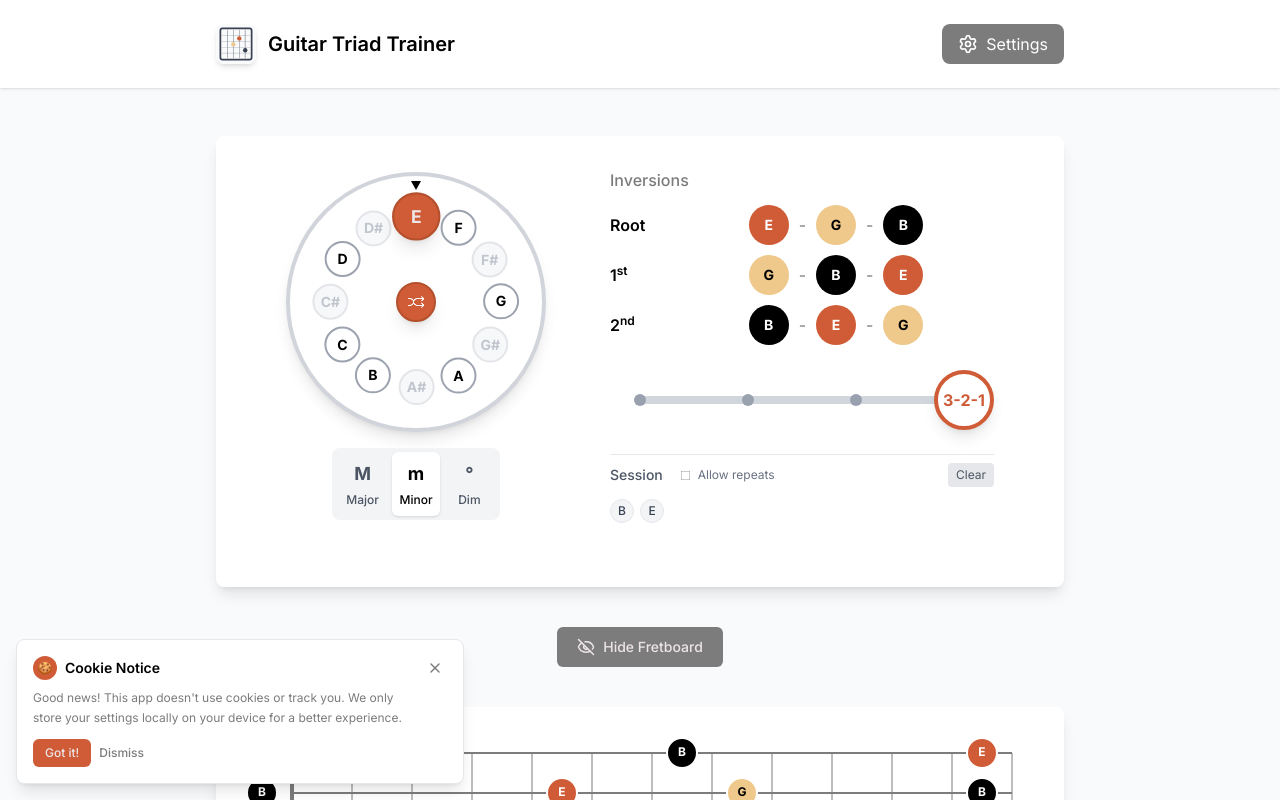
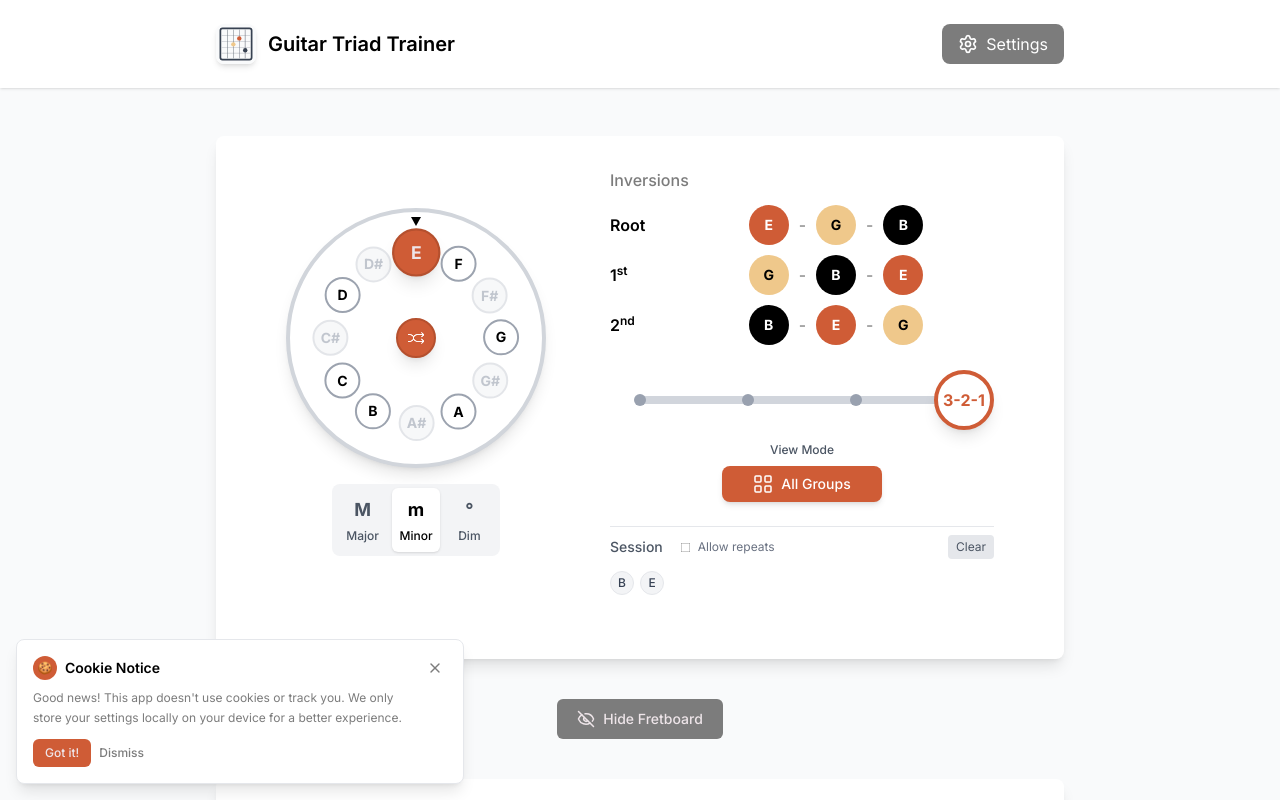
Before and after one commit to chenkasirer/triads, a React (Vite) app: page / in a window 1280 px wide. Shown: the top 800 px of the page. Built offline with nearby package versions, Linux system fonts and the light colour scheme.

Commit message:
all groups

```diff
--- a/src/App.tsx
+++ b/src/App.tsx
@@ -12,6 +12,7 @@ function App() {
   const {
     currentExercise,
     showAnswer,
+    showAllStringGroups,
     generateNewExercise,
     toggleAnswer
   } = useAppStore();
@@ -24,10 +25,21 @@ function App() {
   }, [currentExercise, generateNewExercise]);
 
   const fretboardPositions = currentExercise ?
-    getAllTriadPositions(
-      currentExercise.root,
-      currentExercise.quality,
-      currentExercise.stringGroup
+    (showAllStringGroups
+      ? // Show all string groups
+        (['654', '543', '432', '321'] as const).flatMap(group =>
+          getAllTriadPositions(
+            currentExercise.root,
+            currentExercise.quality,
+            group
+          )
+        )
+      : // Show only selected string group
+        getAllTriadPositions(
+          currentExercise.root,
+          currentExercise.quality,
+          currentExercise.stringGroup
+        )
     ) : [];
 
   return (
--- a/src/components/ExerciseDisplay.tsx
+++ b/src/components/ExerciseDisplay.tsx
@@ -4,6 +4,7 @@ import { getTriadNotes } from '../fretboard';
 import { useAppStore } from '../store';
 import RootSelectorWheel from './RootSelectorWheel';
 import StringGroupSlider from './StringGroupSlider';
+import StringGroupToggle from './StringGroupToggle';
 import { RootHistoryPane } from './RootHistoryPane';
 import QualitySelector from './QualitySelector';
 
@@ -12,7 +13,7 @@ interface ExerciseDisplayProps {
 }
 
 const ExerciseDisplay: React.FC<ExerciseDisplayProps> = ({ exercise }) => {
-  const { setExerciseRoot, animateToRoot, setExerciseStringGroup, animateToStringGroup, setExerciseQuality, generateNewExercise } = useAppStore();
+  const { setExerciseRoot, animateToRoot, setExerciseStringGroup, animateToStringGroup, setExerciseQuality, generateNewExercise, showAllStringGroups, toggleAllStringGroups } = useAppStore();
 
   const inversions = useMemo(() => {
     const triadNotes = getTriadNotes(exercise.root, exercise.quality);
@@ -86,11 +87,16 @@ const ExerciseDisplay: React.FC<ExerciseDisplayProps> = ({ exercise }) => {
             </div>
 
             {/* String Group Selector */}
-            <div className="w-full">
+            <div className="w-full space-y-3">
               <StringGroupSlider
                 selectedStringGroup={exercise.stringGroup}
                 onStringGroupChange={setExerciseStringGroup}
                 animateToStringGroup={animateToStringGroup}
+                disabled={showAllStringGroups}
+              />
+              <StringGroupToggle
+                showAllGroups={showAllStringGroups}
+                onToggle={toggleAllStringGroups}
               />
             </div>
 
--- a/src/components/StringGroupSlider.tsx
+++ b/src/components/StringGroupSlider.tsx
@@ -5,6 +5,7 @@ interface StringGroupSliderProps {
   selectedStringGroup: StringGroup;
   onStringGroupChange: (stringGroup: StringGroup) => void;
   animateToStringGroup?: StringGroup | null;
+  disabled?: boolean;
 }
 
 const ALL_STRING_GROUPS: StringGroup[] = ['654', '543', '432', '321'];
@@ -12,7 +13,8 @@ const ALL_STRING_GROUPS: StringGroup[] = ['654', '543', '432', '321'];
 const StringGroupSlider: React.FC<StringGroupSliderProps> = ({
   selectedStringGroup,
   onStringGroupChange,
-  animateToStringGroup
+  animateToStringGroup,
+  disabled = false
 }) => {
   const [isDragging, setIsDragging] = useState(false);
   const [sliderPosition, setSliderPosition] = useState(0);
@@ -67,21 +69,21 @@ const StringGroupSlider: React.FC<StringGroupSliderProps> = ({
   }, [animateToStringGroup, calculatePositionForStringGroup]);
 
   const handleMouseDown = (e: React.MouseEvent) => {
-    if (isAnimating) return;
+    if (isAnimating || disabled) return;
     e.preventDefault();
     setIsDragging(true);
     startPosRef.current = e.clientX - sliderPosition;
   };
 
   const handleMouseMove = (e: MouseEvent) => {
-    if (!isDragging || isAnimating) return;
+    if (!isDragging || isAnimating || disabled) return;
     const newPosition = e.clientX - startPosRef.current;
     const clampedPosition = Math.max(0, Math.min(newPosition, availableWidth));
     setSliderPosition(clampedPosition);
   };
 
   const handleMouseUp = () => {
-    if (!isDragging || isAnimating) return;
+    if (!isDragging || isAnimating || disabled) return;
     setIsDragging(false);
 
     // Snap to nearest string group
@@ -96,7 +98,7 @@ const StringGroupSlider: React.FC<StringGroupSliderProps> = ({
   };
 
   const handleTouchStart = (e: React.TouchEvent) => {
-    if (isAnimating) return;
+    if (isAnimating || disabled) return;
     e.preventDefault();
     setIsDragging(true);
     if (e.touches[0]) {
@@ -105,14 +107,14 @@ const StringGroupSlider: React.FC<StringGroupSliderProps> = ({
   };
 
   const handleTouchMove = (e: TouchEvent) => {
-    if (!isDragging || isAnimating || !e.touches[0]) return;
+    if (!isDragging || isAnimating || disabled || !e.touches[0]) return;
     const newPosition = e.touches[0].clientX - startPosRef.current;
     const clampedPosition = Math.max(0, Math.min(newPosition, availableWidth));
     setSliderPosition(clampedPosition);
   };
 
   const handleTouchEnd = () => {
-    if (!isDragging || isAnimating) return;
+    if (!isDragging || isAnimating || disabled) return;
     setIsDragging(false);
 
     // Snap to nearest string group
@@ -127,7 +129,7 @@ const StringGroupSlider: React.FC<StringGroupSliderProps> = ({
   };
 
   const handleStepClick = (stringGroup: StringGroup) => {
-    if (isAnimating || isDragging) return;
+    if (isAnimating || isDragging || disabled) return;
     onStringGroupChange(stringGroup);
   };
 
@@ -154,7 +156,7 @@ const StringGroupSlider: React.FC<StringGroupSliderProps> = ({
   });
 
   return (
-    <div className="flex flex-col items-center w-full">
+    <div className={`flex flex-col items-center w-full ${disabled ? 'opacity-40 pointer-events-none' : ''}`}>
       <div
         ref={sliderRef}
         className="relative select-none w-full"
@@ -162,7 +164,7 @@ const StringGroupSlider: React.FC<StringGroupSliderProps> = ({
       >
         {/* Track */}
         <div
-          className="absolute bg-gray-300 rounded-full"
+          className={`absolute rounded-full ${disabled ? 'bg-gray-200' : 'bg-gray-300'}`}
           style={{
             left: knobSize / 2,
             top: (knobSize - trackHeight) / 2,
@@ -180,8 +182,12 @@ const StringGroupSlider: React.FC<StringGroupSliderProps> = ({
             <div key={stringGroup}>
               {/* Step marker */}
               <div
-                className={`absolute w-3 h-3 rounded-full cursor-pointer transition-colors ${
-                  isSelected ? 'bg-flame' : 'bg-gray-400 hover:bg-gray-600'
+                className={`absolute w-3 h-3 rounded-full transition-colors ${
+                  disabled
+                    ? 'bg-gray-300 cursor-not-allowed'
+                    : isSelected
+                      ? 'bg-flame cursor-pointer'
+                      : 'bg-gray-400 hover:bg-gray-600 cursor-pointer'
                 }`}
                 style={{
                   left: x - 6,
@@ -195,8 +201,12 @@ const StringGroupSlider: React.FC<StringGroupSliderProps> = ({
 
         {/* Slider knob */}
         <div
-          className={`absolute bg-white border-4 border-flame rounded-full shadow-lg cursor-pointer transition-all duration-200 ${
-            isDragging ? 'scale-110 shadow-xl' : 'hover:scale-105'
+          className={`absolute bg-white rounded-full shadow-lg transition-all duration-200 ${
+            disabled
+              ? 'border-4 border-gray-300 cursor-not-allowed'
+              : `border-4 border-flame cursor-pointer ${
+                  isDragging ? 'scale-110 shadow-xl' : 'hover:scale-105'
+                }`
           } ${isAnimating ? 'transition-all duration-800 ease-out' : isDragging ? 'transition-none' : ''}`}
           style={{
             left: sliderPosition,
@@ -209,7 +219,7 @@ const StringGroupSlider: React.FC<StringGroupSliderProps> = ({
           onTouchStart={handleTouchStart}
         >
           <div className="flex items-center justify-center h-full">
-            <span className="text-flame font-bold text-md">
+            <span className={`font-bold text-md ${disabled ? 'text-gray-400' : 'text-flame'}`}>
               {selectedStringGroup.split('').join('-')}
             </span>
           </div>
--- /dev/null
+++ b/src/components/StringGroupToggle.tsx
@@ -0,0 +1,49 @@
+import React from 'react';
+
+interface StringGroupToggleProps {
+  showAllGroups: boolean;
+  onToggle: () => void;
+}
+
+const StringGroupToggle: React.FC<StringGroupToggleProps> = ({ showAllGroups, onToggle }) => {
+  return (
+    <div className="flex flex-col items-center gap-2">
+      <div className="text-xs text-gray-600 font-medium">View Mode</div>
+      <button
+        onClick={onToggle}
+        className={`
+          relative inline-flex items-center justify-center gap-2 px-4 py-2 rounded-lg
+          font-medium text-sm transition-all duration-200 w-40
+          ${showAllGroups
+            ? 'bg-gray-200 text-gray-700 hover:bg-gray-300 shadow-sm'
+            : 'bg-flame text-white shadow-md hover:bg-opacity-90'
+          }
+        `}
+      >
+        <svg
+          width="20"
+          height="20"
+          viewBox="0 0 20 20"
+          fill="none"
+          className="transition-transform duration-200"
+        >
+          {showAllGroups ? (
+            // Show single row icon when in all groups mode (clicking will go to single)
+            <rect x="2" y="8" width="16" height="4" rx="1" stroke="currentColor" strokeWidth="1.5" fill="none"/>
+          ) : (
+            // Show grid/stack icon when in single group mode (clicking will go to all groups)
+            <>
+              <rect x="2" y="2" width="6" height="6" rx="1" stroke="currentColor" strokeWidth="1.5" fill="none"/>
+              <rect x="12" y="2" width="6" height="6" rx="1" stroke="currentColor" strokeWidth="1.5" fill="none"/>
+              <rect x="2" y="12" width="6" height="6" rx="1" stroke="currentColor" strokeWidth="1.5" fill="none"/>
+              <rect x="12" y="12" width="6" height="6" rx="1" stroke="currentColor" strokeWidth="1.5" fill="none"/>
+            </>
+          )}
+        </svg>
+        <span>{showAllGroups ? 'Single Group' : 'All Groups'}</span>
+      </button>
+    </div>
+  );
+};
+
+export default StringGroupToggle;
--- a/src/store.ts
+++ b/src/store.ts
@@ -9,6 +9,7 @@ interface AppState {
   animateToStringGroup: StringGroup | null;
   sessionHistory: Note[];
   allowRepeatRoots: boolean;
+  showAllStringGroups: boolean;
   updateSettings: (settings: Partial<ExerciseSettings>) => void;
   generateNewExercise: () => void;
   setExerciseRoot: (root: Note) => void;
@@ -16,6 +17,7 @@ interface AppState {
   setExerciseQuality: (quality: TriadQuality) => void;
   clearHistory: () => void;
   toggleAnswer: () => void;
+  toggleAllStringGroups: () => void;
 }
 
 const defaultSettings: ExerciseSettings = {
@@ -37,6 +39,7 @@ export const useAppStore = create<AppState>((set, get) => ({
   animateToStringGroup: null,
   sessionHistory: [],
   allowRepeatRoots: false,
+  showAllStringGroups: false,
 
   updateSettings: (newSettings) =>
     set((state) => ({
@@ -122,5 +125,7 @@ export const useAppStore = create<AppState>((set, get) => ({
 
   toggleAnswer: () => set((state) => ({ showAnswer: !state.showAnswer })),
 
+  toggleAllStringGroups: () => set((state) => ({ showAllStringGroups: !state.showAllStringGroups })),
+
   clearHistory: () => set({ sessionHistory: [] }),
 }));
```
Also changed, not shown: 1 other file (tests, documents, lock files or other folders).
